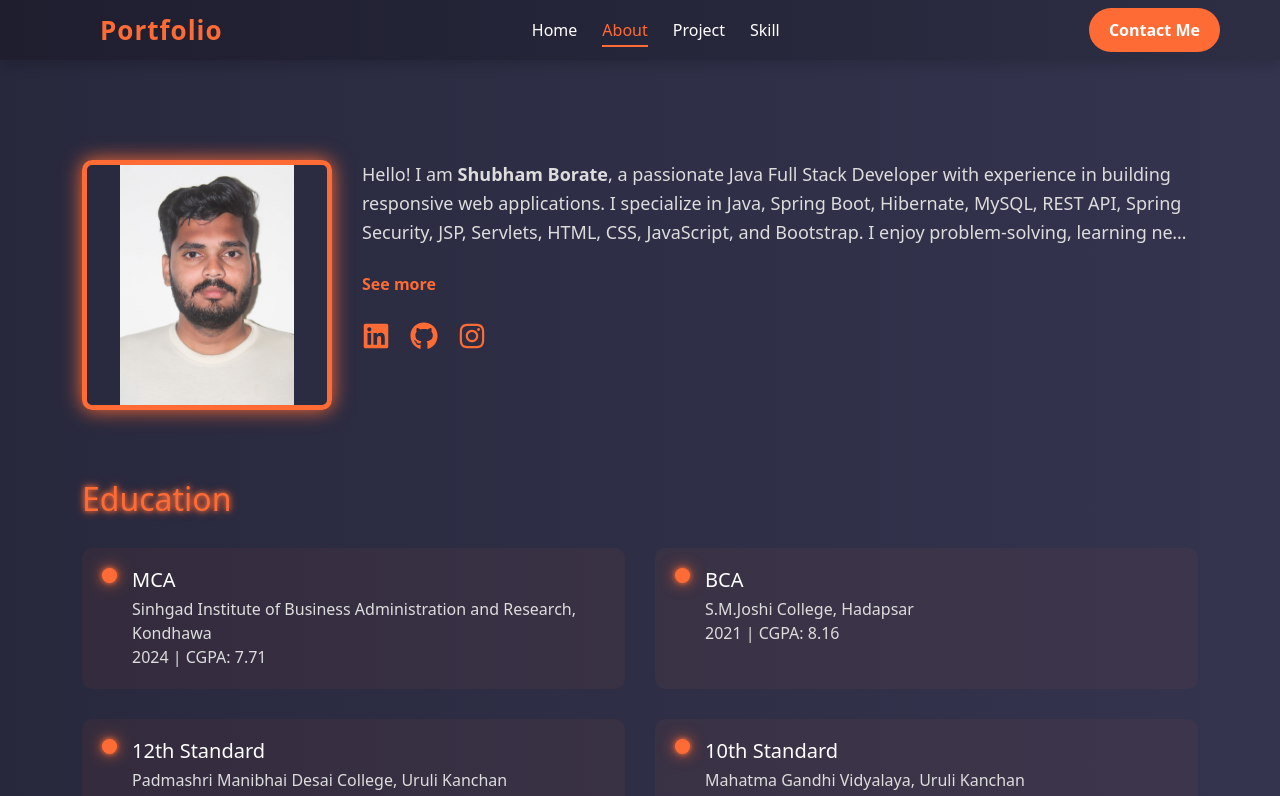
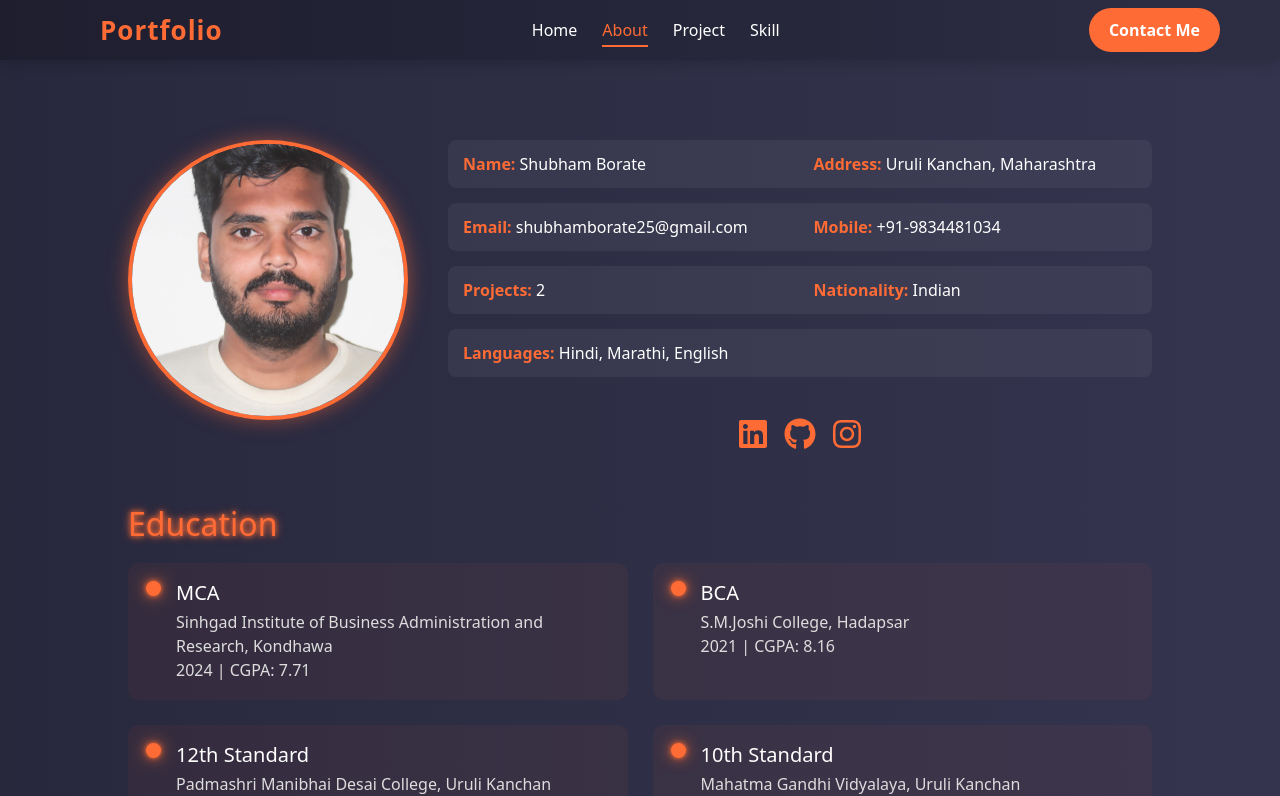
Before and after one commit to shubhamborate25/Portfolio, a React (Vite) app: page /about in a window 1280 px wide. Shown: the top 796 px of the page. Built offline with nearby package versions, Linux system fonts and the light colour scheme.

Commit message:
new commit

```diff
--- a/src/About.jsx
+++ b/src/About.jsx
@@ -1,16 +1,12 @@
-import React, { useState, useEffect, useRef } from "react";
+ import React, { useEffect, useRef } from "react";
 import "./assets/Css/about.css";
 import { FaLinkedin, FaGithub, FaInstagram } from "react-icons/fa";
-import Profile from "./assets/image/pofile.jpg"
-
+import Profile from "./assets/image/pofile.jpg";
 
 const About = () => {
-  const [showMore, setShowMore] = useState(false);
   const descRef = useRef(null);
   const eduRefs = useRef([]);
   const certRef = useRef(null);
-
-  const toggleShowMore = () => setShowMore(!showMore);
 
   const addToRefs = el => {
     if (el && !eduRefs.current.includes(el)) {
@@ -52,23 +48,35 @@ const About = () => {
     <section id="about" className="about-section">
       <div className="about-container">
 
-        {/* Profile + Description */}
+        {/* Profile + Personal Details */}
         <div className="desc-image-container" ref={descRef}>
           <div className="image-box">
             <img src={Profile} alt="Profile" />
           </div>
           <div className="desc-container">
-            <p className={`desc ${showMore ? "expanded" : ""}`}>
-              Hello! I am <strong>Shubham Borate</strong>, a passionate Java Full Stack Developer with experience in building responsive web applications. I specialize in Java, Spring Boot, Hibernate, MySQL, REST API, Spring Security, JSP, Servlets, HTML, CSS, JavaScript, and Bootstrap. I enjoy problem-solving, learning new technologies, and creating clean, efficient code. My goal is to develop full-stack applications that provide excellent user experiences. I am also exploring React and modern front-end frameworks to enhance my skills. I believe in continuous learning and always keeping up with the latest technology trends.
-            </p>
-            <span className="see-more-btn" onClick={toggleShowMore}>
-              {showMore ? "Show less" : "See more"}
-            </span>
+            <div className="info-grid">
+              <div className="info-row">
+                <p><strong>Name:</strong> Shubham Borate</p>
+                <p><strong>Address:</strong> Uruli Kanchan, Maharashtra</p>
+              </div>
+              <div className="info-row">
+                <p><strong>Email:</strong> shubhamborate25@gmail.com</p>
+                <p><strong>Mobile:</strong> +91-9834481034</p>
+              </div>
+              <div className="info-row">
+                <p><strong>Projects:</strong> 2</p>
+                <p><strong>Nationality:</strong> Indian</p>
+              </div>
+              <div className="info-row">
+                <p><strong>Languages:</strong> Hindi, Marathi, English</p>
+              </div>
 
-            <div className="social-links">
-              <a href="https://www.linkedin.com/in/shubham-borate-4429771a3/" target="_blank" rel="noreferrer"><FaLinkedin /></a>
-              <a href="https://github.com/shubhamborate25" target="_blank" rel="noreferrer"><FaGithub /></a>
-              <a href="https://www.instagram.com/shubham_borate_25/" target="_blank" rel="noreferrer"><FaInstagram /></a>
+              {/* Social Icons centered */}
+              <div className="social-links">
+                <a href="https://www.linkedin.com/in/shubham-borate-4429771a3/" target="_blank" rel="noreferrer"><FaLinkedin /></a>
+                <a href="https://github.com/shubhamborate25" target="_blank" rel="noreferrer"><FaGithub /></a>
+                <a href="https://www.instagram.com/shubham_borate_25/" target="_blank" rel="noreferrer"><FaInstagram /></a>
+              </div>
             </div>
           </div>
         </div>
@@ -95,7 +103,7 @@ const About = () => {
           <h2>Certifications</h2>
           <ul>
             {certificationList.map((cert, idx) => (
-              <li key={idx}> <h4>{cert}</h4> </li>
+              <li key={idx}><h4>{cert}</h4></li>
             ))}
           </ul>
         </div>
--- a/src/assets/Css/about.css
+++ b/src/assets/Css/about.css
@@ -2,28 +2,31 @@
 .about-section {
   background: linear-gradient(90deg, #28283d, #34344f);
   color: white;
-  padding: 100px 20px;
+  padding: 80px 10%;
   min-height: 100vh;
   display: flex;
   justify-content: center;
+  flex-direction: column;
 }
 
+/* Container */
 .about-container {
   display: flex;
   flex-direction: column;
-  gap: 70px;
+  gap: 50px;
   max-width: 1200px;
-  width: 90%;
+  width: 100%;
 }
 
-/* Profile + Description */
+/* Top: Image + Personal Info */
 .desc-image-container {
   display: flex;
-  gap: 30px;
+  gap: 40px;
   align-items: flex-start;
+  flex-wrap: wrap;
   opacity: 0;
-  transform: translateY(50px);
-  transition: all 0.8s ease;
+  transform: translateY(40px);
+  transition: all 0.6s ease;
 }
 
 .desc-image-container.show {
@@ -32,56 +35,64 @@
 }
 
 .image-box {
-  width: 250px;
-  height: 250px;
-  border: 5px solid #ff6b35;
-  border-radius: 10px;
+  width: 280px;
+  height: 280px;
+  border-radius: 50%;
   overflow: hidden;
-  box-shadow: 0 0 20px #ff6b35;
+  border: 4px solid #ff6b35;
+  box-shadow: 0 0 20px rgba(255, 107, 53, 0.5);
 }
 
 .image-box img {
   width: 100%;
   height: 100%;
-  object-fit: contain;
+  object-fit: cover;
 }
 
 .desc-container {
   flex: 1;
 }
 
-.desc {
-  display: -webkit-box;
-  -webkit-line-clamp: 3;
-  -webkit-box-orient: vertical;
-  overflow: hidden;
-  text-overflow: ellipsis;
-  line-height: 1.6;
-  font-size: 18px;
-  color: #ddd;
+/* Personal Info Grid */
+.info-grid {
+  display: flex;
+  flex-direction: column;
+  gap: 15px;
 }
 
-.desc.expanded {
-  -webkit-line-clamp: unset;
+.info-row {
+  display: flex;
+  justify-content: space-between;
+  flex-wrap: wrap;
+  font-size: 1rem;
+  background: rgba(255, 255, 255, 0.05);
+  padding: 12px 15px;
+  border-radius: 8px;
+  transition: 0.3s ease;
 }
 
-.see-more-btn {
-  display: inline-block;
-  margin-top: 10px;
-  color: #ff6b35;
-  cursor: pointer;
-  font-weight: bold;
+.info-row:hover {
+  background: rgba(255, 107, 53, 0.2);
 }
 
+.info-row p {
+  margin: 0;
+  width: 48%;
+}
+
+.info-row strong {
+  color: #ff6b35;
+}
 .social-links {
+  display: flex;
+  justify-content: center; /* center horizontally */
+  gap: 15px;
   margin-top: 15px;
-  display: flex;
-  gap: 20px;
 }
 
 .social-links a {
   color: #ff6b35;
-  font-size: 28px;
+  font-size: 2rem;
   transition: all 0.3s ease;
 }
 
@@ -94,26 +105,24 @@
 .about-education h2 {
   color: #ff6b35;
   text-shadow: 0 0 5px #ff6b35, 0 0 10px #ff6b35;
-  margin-bottom: 30px;
+  margin-bottom: 20px;
 }
 
 .edu-grid {
   display: grid;
   grid-template-columns: repeat(2, 1fr);
-  gap: 30px;
+  gap: 25px;
 }
 
 .edu-item {
   display: flex;
   align-items: flex-start;
   gap: 15px;
-  position: relative;
-  padding: 20px;
+  padding: 18px;
   border-radius: 10px;
   background: rgba(255, 107, 53, 0.05);
-  cursor: pointer;
   opacity: 0;
-  transform: translateY(50px);
+  transform: translateY(40px);
   transition: all 0.6s ease;
 }
 
@@ -127,13 +136,12 @@
   height: 15px;
   border-radius: 50%;
   background: #ff6b35;
+  flex-shrink: 0;
   box-shadow: 0 0 5px #ff6b35, 0 0 15px #ff6b35;
-  flex-shrink: 0;
   transition: all 0.3s ease;
 }
 
-.edu-item:hover .edu-bullet,
-.edu-item:active .edu-bullet {
+.edu-item:hover .edu-bullet {
   transform: scale(1.5);
   box-shadow: 0 0 15px #ff6b35, 0 0 25px #ff6b35;
 }
@@ -154,7 +162,7 @@
 .about-certifications h2 {
   color: #ff6b35;
   text-shadow: 0 0 5px #ff6b35, 0 0 10px #ff6b35;
-  margin-bottom: 20px;
+  margin-bottom: 15px;
 }
 
 .about-certifications ul {
@@ -166,15 +174,6 @@
   position: relative;
   padding-left: 25px;
   margin-bottom: 12px;
-}
-
-.about-certifications li::before {
-  content: "•";
-  position: absolute;
-  left: 0;
-  color: #ff6b35;
-  font-size: 20px;
-  text-shadow: 0 0 5px #ff6b35, 0 0 15px #ff6b35;
 }
 
 /* Fade-in animation */
@@ -192,14 +191,27 @@
   }
 
   .image-box {
-    width: 200px;
-    height: 200px;
+    width: 220px;
+    height: 220px;
   }
 
   .desc-container {
     width: 100%;
   }
 
+  .info-row p {
+    width: 100%;
+  }
+
+  .social-links {
+    gap: 15px;
+    margin-top: 12px;
+  }
+
+  .social-links a {
+    font-size: 1.6rem;
+  }
+
   .edu-grid {
     grid-template-columns: 1fr; /* single column on mobile */
   }
--- a/src/assets/Css/nav.css
+++ b/src/assets/Css/nav.css
@@ -93,15 +93,17 @@
 .menu-icon {
   display: none;
   flex-direction: column;
+  justify-content: space-between; /* evenly space bars vertically */
+  width: 25px;
+  height: 25px; /* enough height for X animation */
   cursor: pointer;
-  z-index: 1200; /* above dropdown */
+  z-index: 1200;
 }
 
 .bar {
   height: 3px;
   width: 25px;
   background-color: white;
-  margin: 4px 0;
   border-radius: 3px;
   transition: all 0.3s ease;
 }
@@ -147,7 +149,6 @@
     margin-right: 0;
   }
 
-
   .nav-links a {
     padding: 12px 0;
     width: 100%;
--- a/src/navbar.jsx
+++ b/src/navbar.jsx
@@ -1,11 +1,17 @@
-import React, { useState } from "react";
+import React, { useState, useEffect } from "react";
 import "./assets/Css/nav.css";
-import { Link, NavLink } from "react-router";
+import { Link, NavLink, useLocation } from "react-router";
 
 const Navbar = () => {
   const [isOpen, setIsOpen] = useState(false);
+  const location = useLocation(); // Track current route
 
   const toggleMenu = () => setIsOpen(!isOpen);
+
+  // Close mobile menu whenever route changes
+  useEffect(() => {
+    setIsOpen(false);
+  }, [location]);
 
   return (
     <nav className="navbar">
@@ -14,32 +20,19 @@ const Navbar = () => {
 
       {/* Navigation links */}
       <div className={`nav-links ${isOpen ? "active" : ""}`}>
-        <NavLink
-          to="/"
-          end
-          className={({ isActive }) => (isActive ? "active-link" : "")}
-        >
+        <NavLink to="/" end className={({ isActive }) => (isActive ? "active-link" : "")}>
           Home
         </NavLink>
 
-        <NavLink
-          to="/about"
-          className={({ isActive }) => (isActive ? "active-link" : "")}
-        >
+        <NavLink to="/about" className={({ isActive }) => (isActive ? "active-link" : "")}>
           About
         </NavLink>
 
-        <NavLink
-          to="/project"
-          className={({ isActive }) => (isActive ? "active-link" : "")}
-        >
+        <NavLink to="/project" className={({ isActive }) => (isActive ? "active-link" : "")}>
           Project
         </NavLink>
 
-        <NavLink
-          to="/skill"
-          className={({ isActive }) => (isActive ? "active-link" : "")}
-        >
+        <NavLink to="/skill" className={({ isActive }) => (isActive ? "active-link" : "")}>
           Skill
         </NavLink>
       </div>
```
